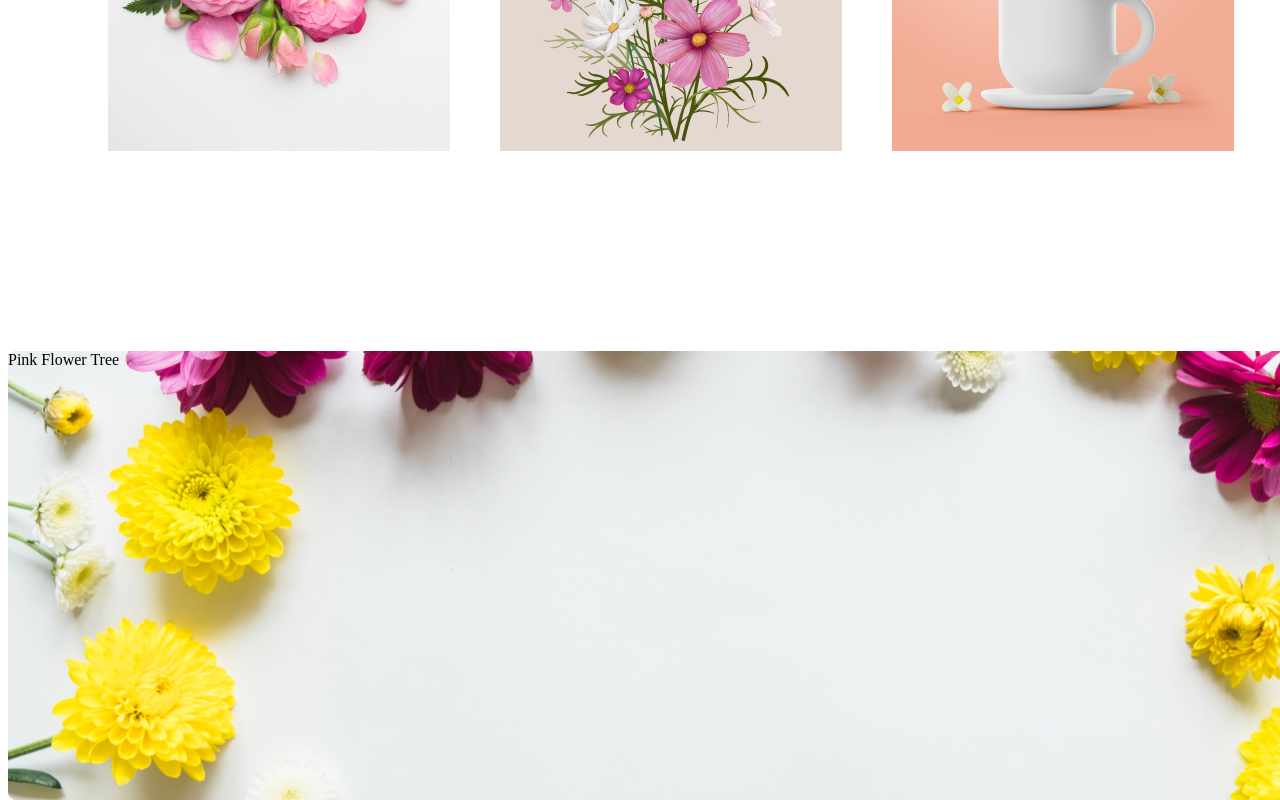
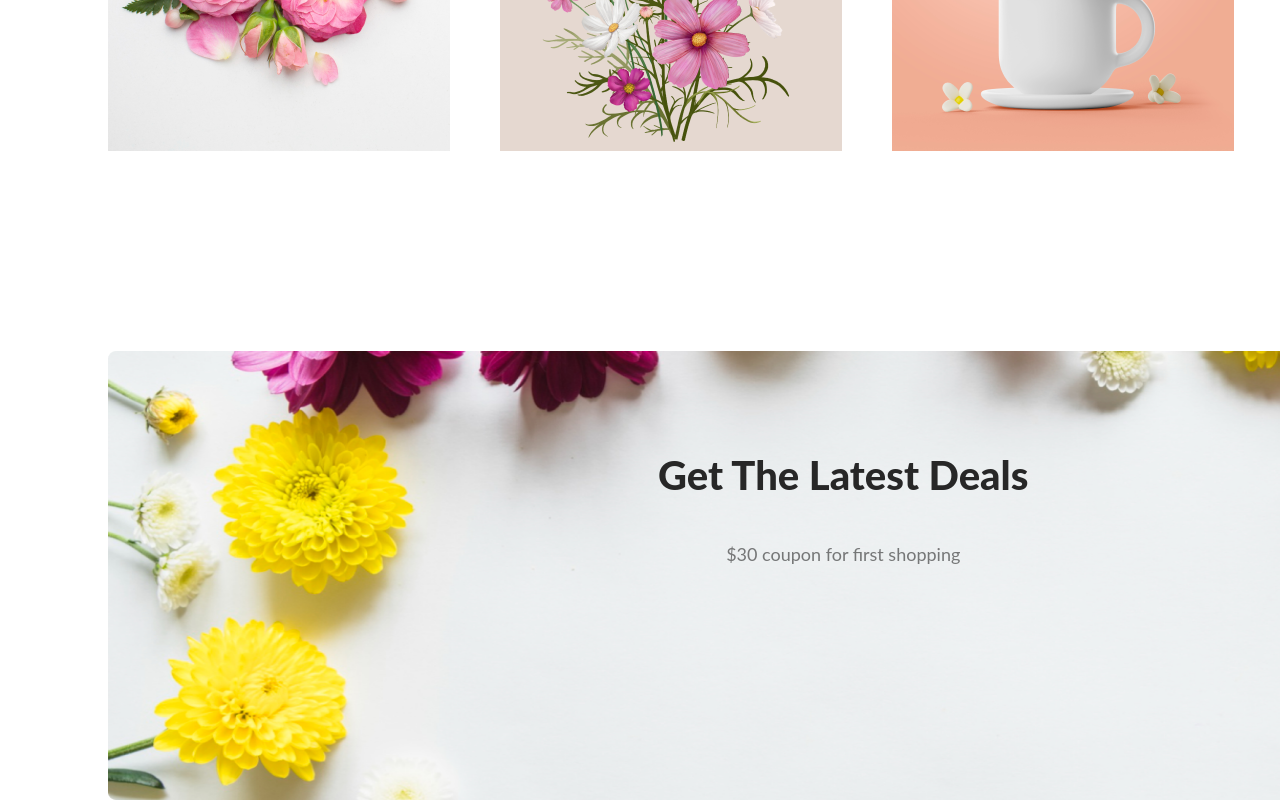
Before and after one commit to Lio-star/flower-shop, a plain HTML site: page index.html in a window 1280 px wide. Shown: the part 3670-4470 px from the top of the page. Drawn offline with Linux system fonts and the light colour scheme.

Commit message:
added background

```diff
--- a/index.html
+++ b/index.html
@@ -156,12 +156,14 @@
 
             <section class="latest-deal">
 
-                <div>
-                <img class="back-img" src="Flower Asset/Rectangle 9.png" alt="">
+                <div class="uuu">
+                  <img class="back-img" src="Flower Asset/Rectangle 9.png" alt="">
 
-
-                <p class="pi">Pink Flower Tree</p>
-            </div>
+                    <div class="get-deal">
+                       <p class="latest">Get The Latest Deals</p3>
+                       <p class="coupon">$30 coupon for first shopping</p>
+                   </div>
+                </div>
 
               </section>
     </main>
--- a/styles/flower.css
+++ b/styles/flower.css
@@ -273,7 +273,31 @@ main{
 
 .back-img{
     position: absolute;
+    margin-left: 100px;
+    width: 1510px;
+    height: 449px;
 }
-.pi{
-    position: relative;
+.get-deal{
+    position: absolute;
+
+
 }
+.latest{
+    color: #272727;
+    font-family: Lato;
+    font-size: 40px;
+    font-style: normal;
+    font-weight: 800;
+    text-align: center;
+    margin-left: 650px;
+    margin-top: 100px;
+}
+.coupon{
+    margin-left: 650px;
+    color: rgba(39, 39, 39, 0.60);
+    text-align: center;
+    font-family: Lato;
+    font-size: 18px;
+    font-weight: 400;
+    line-height: 30px;
+}
```
